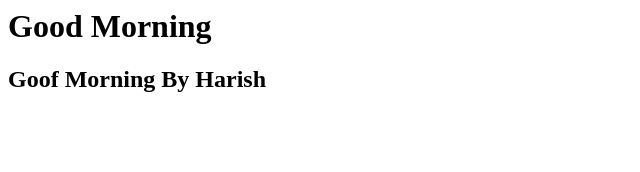
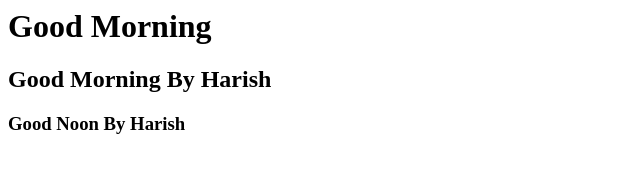
Before and after one commit to muthurajuv/batch_1, a plain HTML site: page index.html in a window 1280 px wide. Shown: the whole page, without its empty margins (0-640 px from the left). Drawn offline with Linux system fonts and the light colour scheme.

Commit message:
change in index

```diff
--- a/index.html
+++ b/index.html
@@ -1,6 +1,7 @@
 <html>
 
 <h1>Good Morning</h1>
-<h2>Goof Morning By Harish</h2>
+<h2>Good Morning By Harish</h2>
+<h3>Good Noon By Harish</h3>
 
 </html>
```
